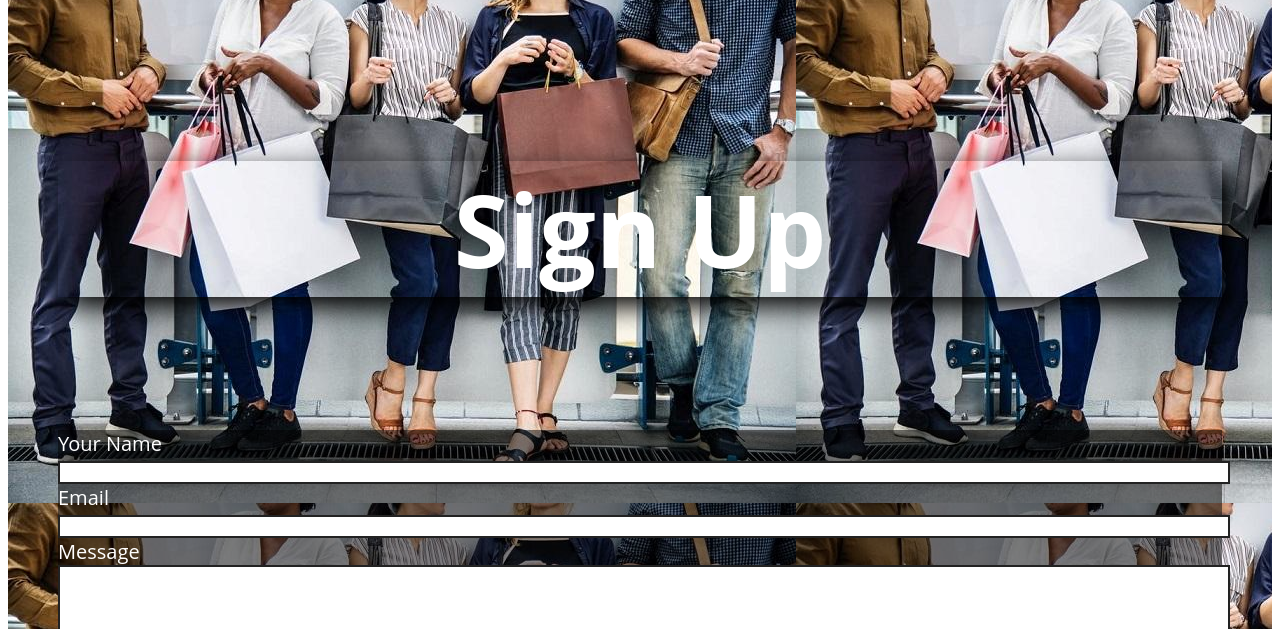
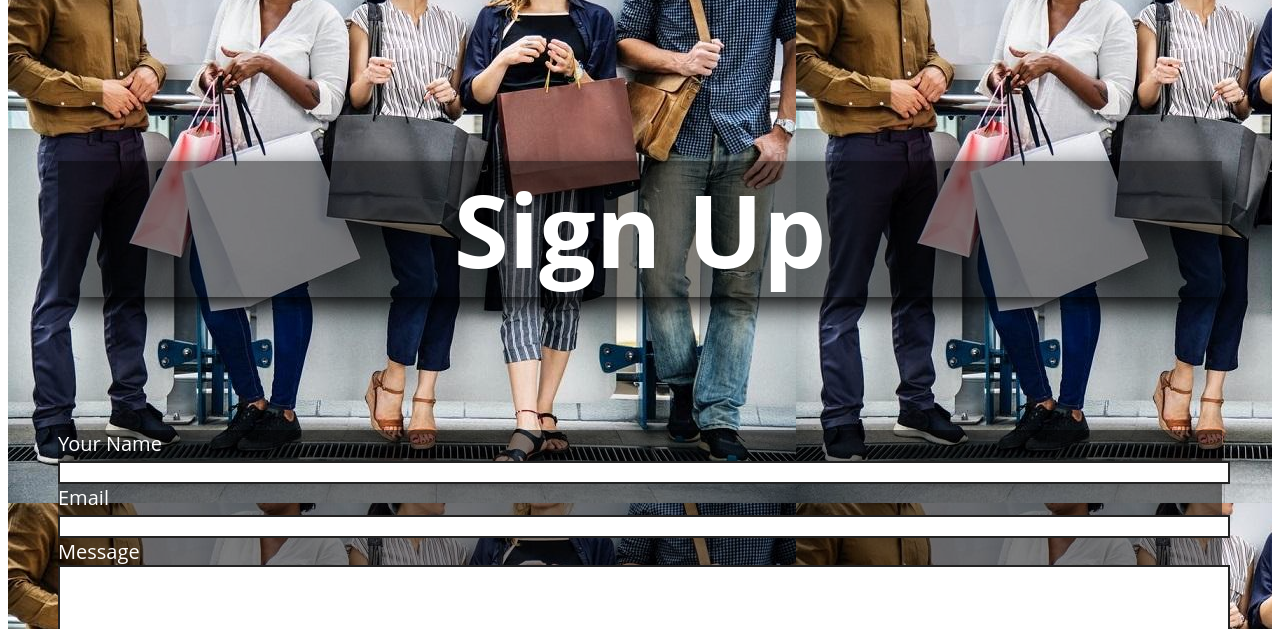
Before and after one commit to roge0188/mtm6201-Midterm, a plain HTML site: page contact.html in a window 1280 px wide. Shown: the part 171-800 px from the top of the page. Drawn offline with Linux system fonts and the light colour scheme.

Commit message:
fixes contact

```diff
--- a/css/contact.css
+++ b/css/contact.css
@@ -58,6 +58,7 @@ h4 {
     font-size: 5em;
     text-align: center;
     box-shadow: 10px 10px 25px black;
+    background-color: rgba(0, 0, 0, 0.50);
 }
 form input, textarea{
     align-content: end;
```
